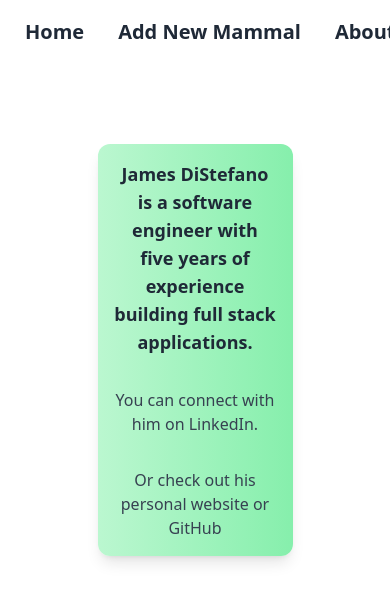
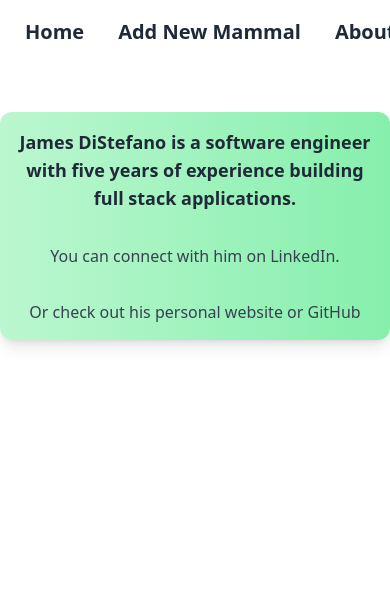
Before and after one commit to JamesDiStef/mammals, an Angular app: page /dev in a window 390 px wide. Shown: the top 602 px of the page. Built offline with nearby package versions, Linux system fonts and the light colour scheme.

Commit message:
fix mobile

```diff
--- a/src/app/about-the-author/about-the-author.component.html
+++ b/src/app/about-the-author/about-the-author.component.html
@@ -1,5 +1,5 @@
 <div
-  class="card place-self-center mt-20 w-1/2 bg-gradient-to-r from-green-200 to-green-300 rounded-xl shadow-lg"
+  class="card place-self-center mt-12 sm:mt-20 w-full bg-gradient-to-r from-green-200 to-green-300 rounded-xl shadow-lg"
 >
   <p class="text-center text-lg text-gray-800 font-semibold m-4">
     James DiStefano is a software engineer with five years of experience
```
